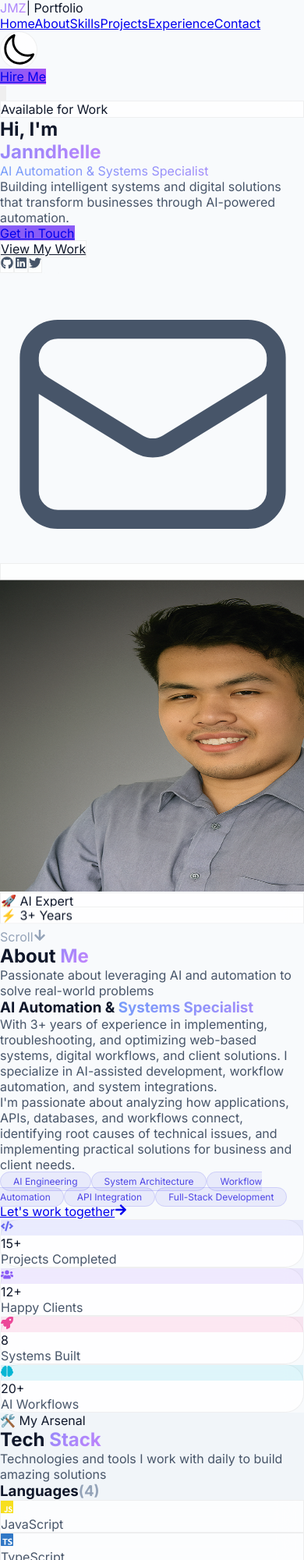
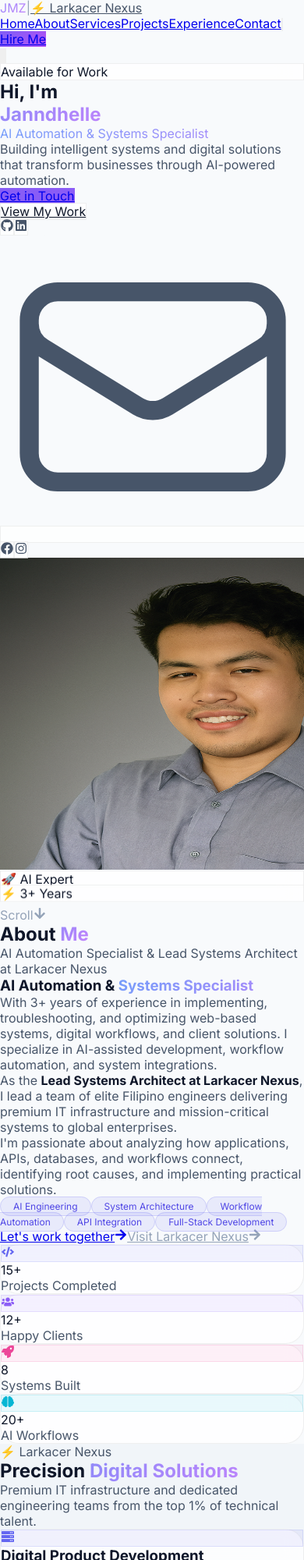
Before and after one commit to larkacernexus/portfolio, a Next.js app: page / in a window 390 px wide. Shown: the top 2000 px of the page at 78% size. Built offline with nearby package versions, Linux system fonts and the light colour scheme.

Commit message:
Initial commit

```diff
--- a/src/app/components/About.tsx
+++ b/src/app/components/About.tsx
@@ -26,11 +26,11 @@ export default function About() {
             transition={{ duration: 0.6 }}
             viewport={{ once: true }}
           >
-            <h2 className="text-4xl md:text-5xl font-black text-white mb-4" style={{ color: 'var(--text-primary)' }}>
+            <h2 className="text-4xl md:text-5xl font-black mb-4" style={{ color: 'var(--text-primary)' }}>
               About <span className="gradient-text">Me</span>
             </h2>
             <p className="max-w-2xl mx-auto" style={{ color: 'var(--text-secondary)' }}>
-              Passionate about leveraging AI and automation to solve real-world problems
+              AI Automation Specialist & Lead Systems Architect at Larkacer Nexus
             </p>
           </motion.div>
         </div>
@@ -45,15 +45,19 @@ export default function About() {
             <h3 className="text-3xl font-bold mb-6" style={{ color: 'var(--text-primary)' }}>
               AI Automation & <span className="gradient-text-2">Systems Specialist</span>
             </h3>
-            <p className="leading-relaxed mb-6" style={{ color: 'var(--text-secondary)' }}>
+            <p className="leading-relaxed mb-4" style={{ color: 'var(--text-secondary)' }}>
               With 3+ years of experience in implementing, troubleshooting, and optimizing
               web-based systems, digital workflows, and client solutions. I specialize in
               AI-assisted development, workflow automation, and system integrations.
             </p>
+            <p className="leading-relaxed mb-4" style={{ color: 'var(--text-secondary)' }}>
+              As the <strong style={{ color: 'var(--text-primary)' }}>Lead Systems Architect at Larkacer Nexus</strong>,
+              I lead a team of elite Filipino engineers delivering premium IT infrastructure
+              and mission-critical systems to global enterprises.
+            </p>
             <p className="leading-relaxed" style={{ color: 'var(--text-secondary)' }}>
               I'm passionate about analyzing how applications, APIs, databases, and workflows
-              connect, identifying root causes of technical issues, and implementing practical
-              solutions for business and client needs.
+              connect, identifying root causes, and implementing practical solutions.
             </p>
 
             <div className="mt-8 flex flex-wrap gap-3">
@@ -64,13 +68,25 @@ export default function About() {
               <span className="tag-glow">Full-Stack Development</span>
             </div>
 
+            <div className="mt-6 flex flex-wrap gap-4">
               <a
                 href="#contact"
-              className="inline-flex items-center gap-2 mt-8 text-indigo-400 hover:text-indigo-300 transition-colors group"
+                className="inline-flex items-center gap-2 text-indigo-400 hover:text-indigo-300 transition-colors group"
               >
                 <span>Let's work together</span>
                 <FaArrowRight className="group-hover:translate-x-1 transition-transform" />
               </a>
+              <a
+                href="https://www.larkacer-nexus.com"
+                target="_blank"
+                rel="noopener noreferrer"
+                className="inline-flex items-center gap-2 transition-colors group"
+                style={{ color: 'var(--text-muted)' }}
+              >
+                <span>Visit Larkacer Nexus</span>
+                <FaArrowRight className="group-hover:translate-x-1 transition-transform" />
+              </a>
+            </div>
           </motion.div>
 
           <motion.div
@@ -88,8 +104,8 @@ export default function About() {
                 transition={{ type: 'spring', stiffness: 300 }}
               >
                 <div
-                  className="w-12 h-12 rounded-xl flex items-center justify-center mx-auto mb-3"
-                  style={{ background: `${stat.color}20` }}
+                  className="w-12 h-12 flex items-center justify-center mx-auto mb-3"
+                  style={{ background: `${stat.color}15`, border: `1px solid ${stat.color}25` }}
                 >
                   <stat.icon className="w-6 h-6" style={{ color: stat.color }} />
                 </div>
--- a/src/app/components/Footer.tsx
+++ b/src/app/components/Footer.tsx
@@ -11,13 +11,31 @@ export default function Footer() {
       <div className="max-w-7xl mx-auto px-4 sm:px-6 lg:px-8">
         <div className="flex flex-col md:flex-row items-center justify-between gap-4">
           <p className="text-sm" style={{ color: 'var(--text-muted)' }}>
-            © {new Date().getFullYear()} Janndhelle Marth Zulueta. All rights reserved.
+            © {new Date().getFullYear()} Janndhelle Marth Zulueta ·
+            <a
+              href="https://www.larkacer-nexus.com"
+              target="_blank"
+              rel="noopener noreferrer"
+              className="hover:opacity-80 transition-opacity ml-1"
+              style={{ color: 'var(--text-secondary)' }}
+            >
+              Larkacer Nexus
+            </a>
           </p>
 
           <div className="flex items-center gap-2 text-sm" style={{ color: 'var(--text-muted)' }}>
-            <span>Made with</span>
+            <span>Built with</span>
             <FaHeart className="w-4 h-4 text-red-500 animate-pulse" />
-            <span>using Next.js & Tailwind</span>
+            <span>by</span>
+            <a
+              href="https://www.larkacer-nexus.com"
+              target="_blank"
+              rel="noopener noreferrer"
+              className="font-medium hover:opacity-80 transition-opacity"
+              style={{ color: 'var(--text-secondary)' }}
+            >
+              Larkacer Nexus
+            </a>
           </div>
         </div>
       </div>
--- a/src/app/components/Header.tsx
+++ b/src/app/components/Header.tsx
@@ -18,8 +18,7 @@ export default function Header() {
     return () => window.removeEventListener('scroll', handleScroll);
   }, []);
 
-  const navItems = ['Home', 'About', 'Skills', 'Projects', 'Experience', 'Contact'];
-
+  const navItems = ['Home', 'About', 'Services', 'Projects', 'Experience', 'Contact'];
   const isLight = theme === 'light';
 
   return (
@@ -33,16 +32,25 @@ export default function Header() {
     >
       <div className="max-w-7xl mx-auto px-4 sm:px-6 lg:px-8">
         <div className="flex justify-between items-center h-20">
-          <div className="flex items-center">
+          <div className="flex items-center gap-3">
             <motion.span
-              className="text-2xl font-black gradient-text"
+              className="text-xl font-black gradient-text"
               whileHover={{ scale: 1.05 }}
             >
               JMZ
             </motion.span>
-            <span className={`ml-2 text-sm hidden sm:inline ${isLight ? 'text-slate-500' : 'text-slate-500'}`}>
-              | Portfolio
+            <span className="hidden sm:block text-sm font-medium" style={{ color: 'var(--text-muted)' }}>
+              |
             </span>
+            <a
+              href="https://www.larkacer-nexus.com"
+              target="_blank"
+              rel="noopener noreferrer"
+              className="hidden sm:block text-sm font-semibold hover:opacity-80 transition-opacity"
+              style={{ color: 'var(--text-secondary)' }}
+            >
+              ⚡ Larkacer Nexus
+            </a>
           </div>
 
           {/* Desktop Navigation */}
@@ -51,7 +59,7 @@ export default function Header() {
               <a
                 key={item}
                 href={`#${item.toLowerCase()}`}
-                className={`px-4 py-2 text-sm font-medium transition-colors rounded-lg hover:bg-white/5 ${
+                className={`px-4 py-2 text-sm font-medium transition-colors hover:bg-white/5 ${
                   isLight ? 'text-slate-600 hover:text-slate-900' : 'text-slate-400 hover:text-white'
                 }`}
               >
@@ -62,11 +70,15 @@ export default function Header() {
             {/* Theme Toggle */}
             <button
               onClick={toggleTheme}
-              className="ml-2 theme-toggle glass-light hover:scale-110 transition-transform"
+              className="ml-2 p-2 hover:scale-110 transition-transform"
+              style={{
+                background: 'var(--bg-card)',
+                border: '1px solid var(--border-color)'
+              }}
               aria-label="Toggle theme"
             >
               {isLight ? (
-                <MoonIcon className="w-5 h-5 text-slate-700" />
+                <MoonIcon className="w-5 h-5" style={{ color: 'var(--text-secondary)' }} />
               ) : (
                 <SunIcon className="w-5 h-5 text-yellow-400" />
               )}
@@ -74,7 +86,7 @@ export default function Header() {
 
             <a
               href="#contact"
-              className="ml-2 px-6 py-2 gradient-bg text-white rounded-full text-sm font-medium transition-all duration-300 hover:scale-105 hover:shadow-lg hover:shadow-indigo-500/25"
+              className="ml-2 px-6 py-2 gradient-bg text-white text-sm font-medium transition-all duration-300 hover:scale-105 hover:shadow-lg hover:shadow-indigo-500/25"
             >
               Hire Me
             </a>
@@ -84,17 +96,17 @@ export default function Header() {
           <div className="flex items-center gap-2 md:hidden">
             <button
               onClick={toggleTheme}
-              className="p-2 rounded-lg hover:bg-white/10 transition-colors"
+              className="p-2 hover:bg-white/10 transition-colors"
               aria-label="Toggle theme"
             >
               {isLight ? (
-                <MoonIcon className="w-6 h-6 text-slate-700" />
+                <MoonIcon className="w-6 h-6" style={{ color: 'var(--text-secondary)' }} />
               ) : (
                 <SunIcon className="w-6 h-6 text-yellow-400" />
               )}
             </button>
             <button
-              className="p-2 rounded-lg hover:bg-white/10 transition-colors"
+              className="p-2 hover:bg-white/10 transition-colors"
               onClick={() => setIsMenuOpen(!isMenuOpen)}
             >
               {isMenuOpen ? (
@@ -120,7 +132,7 @@ export default function Header() {
               <a
                 key={item}
                 href={`#${item.toLowerCase()}`}
-                className={`block px-4 py-3 text-sm font-medium transition-colors rounded-lg hover:bg-white/5 ${
+                className={`block px-4 py-3 text-sm font-medium transition-colors hover:bg-white/5 ${
                   isLight ? 'text-slate-600 hover:text-slate-900' : 'text-slate-300 hover:text-white'
                 }`}
                 onClick={() => setIsMenuOpen(false)}
@@ -129,8 +141,21 @@ export default function Header() {
               </a>
             ))}
             <a
+              href="https://www.larkacer-nexus.com"
+              target="_blank"
+              rel="noopener noreferrer"
+              className="block px-4 py-3 text-sm font-medium text-center border"
+              style={{
+                color: 'var(--text-secondary)',
+                borderColor: 'var(--border-color)'
+              }}
+              onClick={() => setIsMenuOpen(false)}
+            >
+              ⚡ Larkacer Nexus
+            </a>
+            <a
               href="#contact"
-              className="block px-4 py-3 gradient-bg text-white rounded-lg text-sm font-medium text-center"
+              className="block px-4 py-3 gradient-bg text-white text-sm font-medium text-center"
               onClick={() => setIsMenuOpen(false)}
             >
               Hire Me
--- a/src/app/components/Hero.tsx
+++ b/src/app/components/Hero.tsx
@@ -1,7 +1,7 @@
 'use client';
 
 import Image from 'next/image';
-import { FaGithub, FaLinkedin, FaTwitter, FaArrowDown } from 'react-icons/fa';
+import { FaGithub, FaLinkedin, FaTwitter, FaArrowDown, FaFacebook, FaInstagram } from 'react-icons/fa';
 import { EnvelopeIcon } from '@heroicons/react/24/outline';
 
 export default function Hero() {
@@ -62,10 +62,11 @@ export default function Hero() {
 
             {/* Social Links */}
             <div className="flex gap-4 justify-center lg:justify-start mt-10 fade-in fade-in-delay-5">
-              <SocialLink icon={<FaGithub className="w-5 h-5" />} href="#" />
-              <SocialLink icon={<FaLinkedin className="w-5 h-5" />} href="#" />
-              <SocialLink icon={<FaTwitter className="w-5 h-5" />} href="#" />
-              <SocialLink icon={<EnvelopeIcon className="w-5 h-5" />} href="#" />
+              <SocialLink icon={<FaGithub className="w-5 h-5" />} href="https://github.com/larkacernexus" />
+              <SocialLink icon={<FaLinkedin className="w-5 h-5" />} href="https://www.linkedin.com/in/janndhelle-marth-zulueta" />
+              <SocialLink icon={<EnvelopeIcon className="w-5 h-5" />} href="mailto:zuluetajanndhellemarth@gmail.com" />
+              <SocialLink icon={<FaFacebook className="w-5 h-5" />} href="https://www.facebook.com/janndhellemarth.zulita.3/" />
+              <SocialLink icon={<FaInstagram className="w-5 h-5" />} href="https://www.instagram.com/jann_dhelle/" />
             </div>
           </div>
 
--- /dev/null
+++ b/src/app/components/Services.tsx
@@ -0,0 +1,131 @@
+'use client';
+
+import { FaServer, FaUsers, FaRocket, FaShieldAlt, FaArrowRight } from 'react-icons/fa';
+import { motion } from 'framer-motion';
+
+export default function Services() {
+  const services = [
+    {
+      icon: FaServer,
+      title: 'Digital Product Development',
+      description: 'Engineering bespoke digital infrastructure. Full-stack applications designed for global scale.',
+      features: ['Full-stack custom apps', 'Enterprise platforms', 'API-first design'],
+      color: '#6366f1'
+    },
+    {
+      icon: FaUsers,
+      title: 'Digital Workforce Solutions',
+      description: 'Direct integration of elite Filipino engineering talent into your internal workflows.',
+      features: ['Dedicated engineering pods', 'L3 support units', 'Seamless workflow sync'],
+      color: '#8b5cf6'
+    },
+    {
+      icon: FaRocket,
+      title: 'Technology Transformation',
+      description: 'Modernizing legacy systems with surgical precision. Bridging technical debt and future-readiness.',
+      features: ['Legacy migration', 'Cloud-native optimization', 'Security audits'],
+      color: '#ec4899'
+    },
+    {
+      icon: FaShieldAlt,
+      title: 'Continuous Engineering',
+      description: '24/7 system integrity with persistent monitoring and iterative improvement.',
+      features: ['24/7 telemetry', 'Proactive patches', 'Strategic consulting'],
+      color: '#06b6d4'
+    }
+  ];
+
+  return (
+    <section id="services" className="py-24 relative overflow-hidden" style={{ background: 'var(--bg-secondary)' }}>
+      <div className="absolute inset-0">
+        <div className="absolute top-1/2 left-1/2 transform -translate-x-1/2 w-[800px] h-[800px] bg-indigo-500/5 rounded-full blur-3xl"></div>
+      </div>
+
+      <div className="max-w-7xl mx-auto px-4 sm:px-6 lg:px-8 relative">
+        <div className="text-center mb-16">
+          <motion.div
+            initial={{ opacity: 0, y: 20 }}
+            whileInView={{ opacity: 1, y: 0 }}
+            transition={{ duration: 0.6 }}
+            viewport={{ once: true }}
+          >
+            <span className="inline-block text-sm font-medium px-4 py-1.5 mb-4 border" style={{
+              color: 'var(--text-secondary)',
+              borderColor: 'var(--border-color)'
+            }}>
+              ⚡ Larkacer Nexus
+            </span>
+            <h2 className="text-4xl md:text-5xl font-black mb-4" style={{ color: 'var(--text-primary)' }}>
+              Precision <span className="gradient-text">Digital Solutions</span>
+            </h2>
+            <p className="max-w-2xl mx-auto" style={{ color: 'var(--text-secondary)' }}>
+              Premium IT infrastructure and dedicated engineering teams from the top 1% of technical talent.
+            </p>
+          </motion.div>
+        </div>
+
+        <div className="grid md:grid-cols-2 gap-6">
+          {services.map((service, index) => (
+            <motion.div
+              key={index}
+              className="card-modern p-8 group"
+              initial={{ opacity: 0, y: 30 }}
+              whileInView={{ opacity: 1, y: 0 }}
+              transition={{ delay: index * 0.1 }}
+              viewport={{ once: true }}
+              whileHover={{ y: -4 }}
+            >
+              <div className="flex items-start gap-4 mb-4">
+                <div className="p-3 flex-shrink-0" style={{
+                  background: `${service.color}15`,
+                  border: `1px solid ${service.color}25`
+                }}>
+                  <service.icon className="w-6 h-6" style={{ color: service.color }} />
+                </div>
+                <div>
+                  <h3 className="text-lg font-bold" style={{ color: 'var(--text-primary)' }}>{service.title}</h3>
+                  <p className="text-sm mt-1" style={{ color: 'var(--text-secondary)' }}>{service.description}</p>
+                </div>
+              </div>
+
+              <div className="flex flex-wrap gap-2 mt-4">
+                {service.features.map((feature, idx) => (
+                  <span key={idx} className="text-xs px-3 py-1" style={{
+                    color: 'var(--text-muted)',
+                    background: 'var(--bg-card)',
+                    border: '1px solid var(--border-color)'
+                  }}>
+                    {feature}
+                  </span>
+                ))}
+              </div>
+            </motion.div>
+          ))}
+        </div>
+
+        <motion.div
+          className="text-center mt-12"
+          initial={{ opacity: 0 }}
+          whileInView={{ opacity: 1 }}
+          transition={{ delay: 0.3 }}
+          viewport={{ once: true }}
+        >
+          <a
+            href="https://www.larkacer-nexus.com"
+            target="_blank"
+            rel="noopener noreferrer"
+            className="inline-flex items-center gap-2 px-8 py-3 font-medium transition-all duration-300 hover:scale-105"
+            style={{
+              color: 'var(--text-primary)',
+              background: 'var(--bg-card)',
+              border: '1px solid var(--border-color)'
+            }}
+          >
+            <span>Visit Larkacer Nexus</span>
+            <FaArrowRight className="group-hover:translate-x-1 transition-transform" />
+          </a>
+        </motion.div>
+      </div>
+    </section>
+  );
+}
--- a/src/app/page.tsx
+++ b/src/app/page.tsx
@@ -3,6 +3,7 @@
 import Header from './components/Header';
 import Hero from './components/Hero';
 import About from './components/About';
+import Services from './components/Services';
 import TechStack from './components/TechStack';
 import Skills from './components/Skills';
 import Projects from './components/Projects';
@@ -16,6 +17,7 @@ export default function Home() {
       <Header />
       <Hero />
       <About />
+      <Services />
       <TechStack />
       <Skills />
       <Projects />
```
Lines whose indentation alone changed are shown as unchanged.
